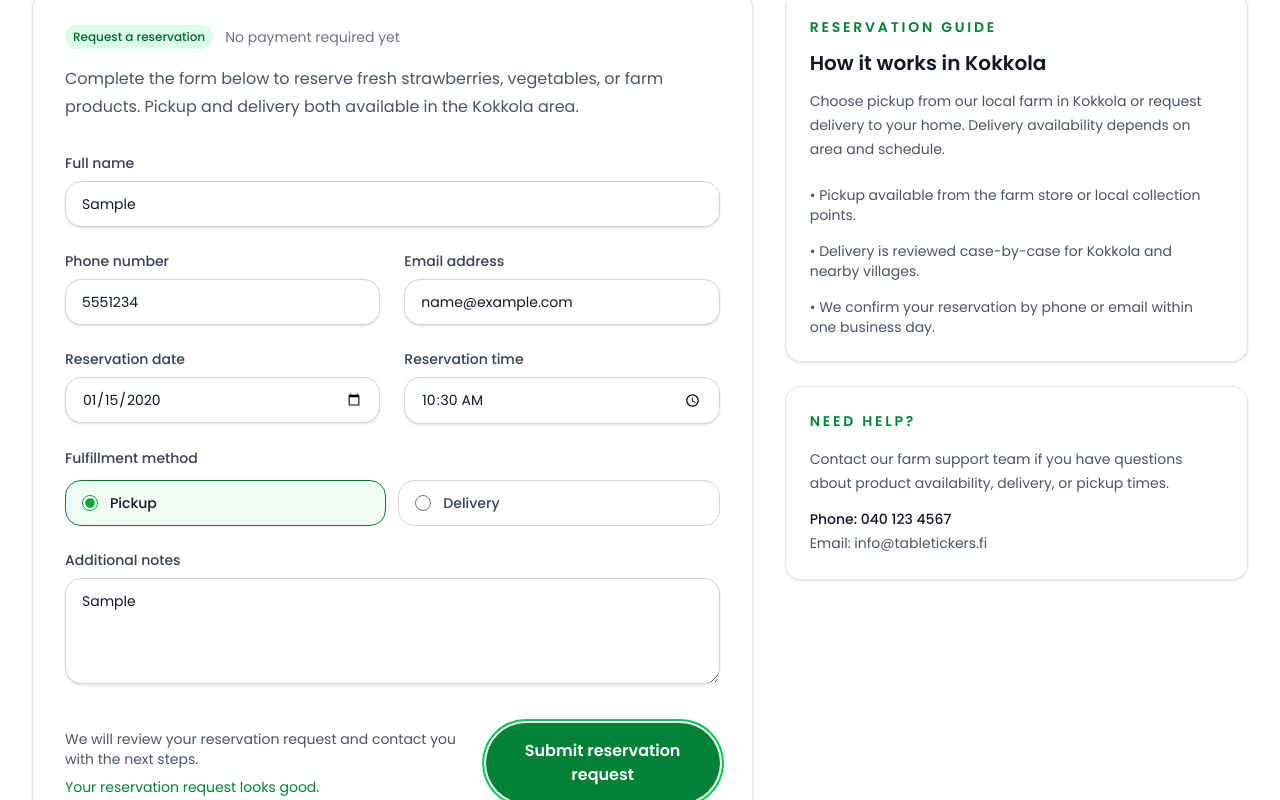
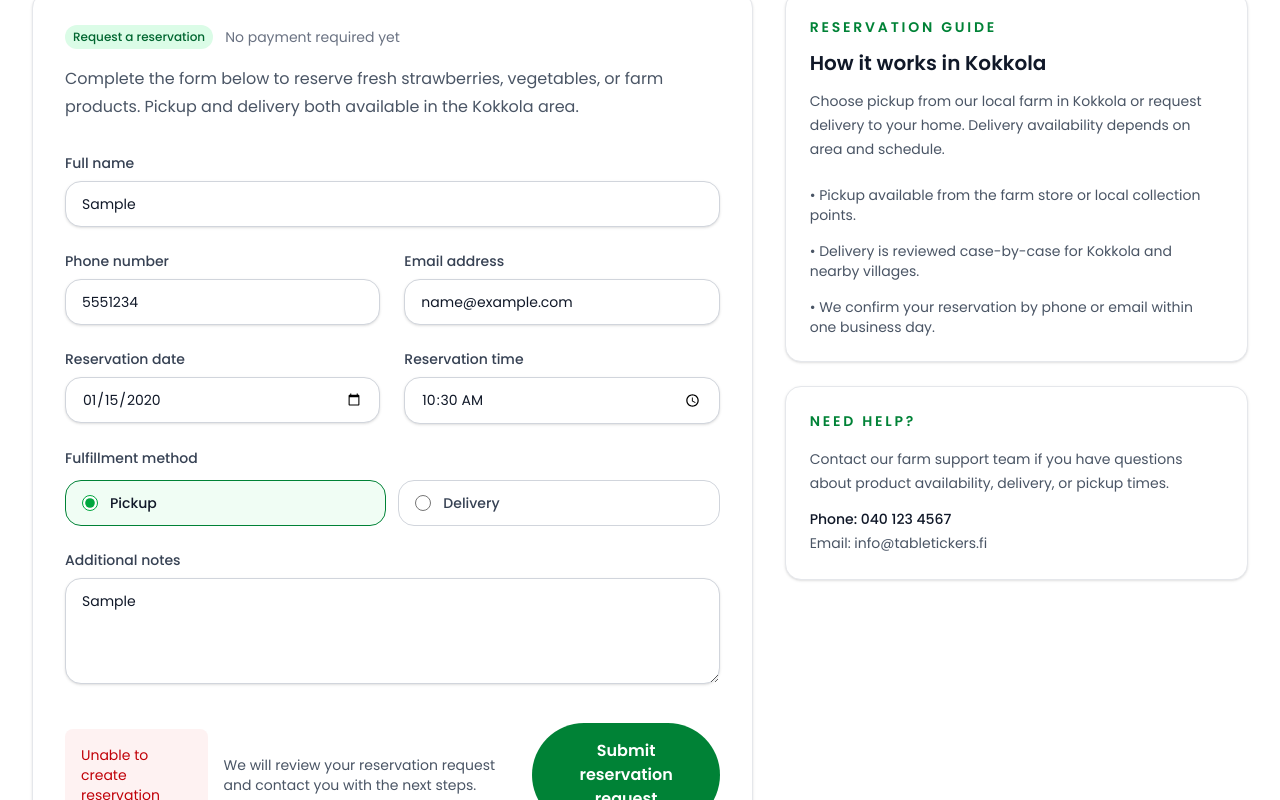
Before and after one commit to Capstone-table-tickers/capstone-order-reservation, a Next.js app: page /reservation in a window 1280 px wide. Both pictures are taken after typing "Sample", "5551234", "name@example.com", "2020-01-15", "10:30", "Sample" into the empty fields and a click on the button "Submit reservation request". Shown: the part 413-1213 px from the top of the page. Built offline with nearby package versions, Linux system fonts and the light colour scheme; no server answers; the database is empty.

Commit message:
connected reservation form to backend

```diff
--- a/src/app/(public)/reservation/page.tsx
+++ b/src/app/(public)/reservation/page.tsx
@@ -72,6 +72,8 @@ export default function ReservationPage() {
   const [touched, setTouched] = useState<Record<string, boolean>>({});
   const [submitted, setSubmitted] = useState(false);
   const [success, setSuccess] = useState(false);
+  const [isSubmitting, setIsSubmitting] = useState(false);
+  const [submitError, setSubmitError] = useState<string | null>(null);
 
   const errors = useMemo(() => validateForm(form), [form]);
   const hasErrors = Object.keys(errors).length > 0;
@@ -93,8 +95,12 @@ export default function ReservationPage() {
     setTouched((current) => ({ ...current, [event.target.name]: true }));
   }
 
-  function handleSubmit(event: React.FormEvent<HTMLFormElement>) {
+  async function handleSubmit(event: React.FormEvent<HTMLFormElement>) {
     event.preventDefault();
+
+    // Prevent duplicate submissions
+    if (isSubmitting) return;
+
     setSubmitted(true);
     setTouched({
       fullName: true,
@@ -105,10 +111,43 @@ export default function ReservationPage() {
       address: true,
     });
 
-    if (!hasErrors) {
-      setSuccess(true);
-    } else {
+    if (hasErrors) {
       setSuccess(false);
+      return;
+    }
+
+    // Start submission
+    setIsSubmitting(true);
+    setSubmitError(null);
+
+    try {
+      const response = await fetch("/api/reservations", {
+        method: "POST",
+        headers: {
+          "Content-Type": "application/json",
+        },
+        body: JSON.stringify(form),
+      });
+
+      const result = await response.json();
+
+      if (response.ok && result.success) {
+        setSuccess(true);
+      } else {
+        setSuccess(false);
+        if (result.error?.type === "VALIDATION_ERROR") {
+          console.log("Validation errors:", result.error.issues);
+          setSubmitError("Please check the form for errors and try again.");
+        } else {
+          setSubmitError(result.error?.message || "Something went wrong. Please try again.");
+        }
+      }
+    } catch (error) {
+      console.error("Submission error:", error);
+      setSuccess(false);
+      setSubmitError("Network error. Please check your connection and try again.");
+    } finally {
+      setIsSubmitting(false);
     }
   }
 
@@ -307,16 +346,26 @@ export default function ReservationPage() {
             </div>
 
             <div className="mt-8 flex flex-col gap-4 sm:flex-row sm:items-center sm:justify-between">
+              {submitError && (
+                <div className="rounded-lg bg-red-50 p-4">
+                  <p className="text-sm text-red-700">{submitError}</p>
+                </div>
+              )}
               <div>
                 <p className="text-sm text-gray-600">
                   We will review your reservation request and contact you with the next steps.
                 </p>
                 {success && (
-                  <p className="mt-2 text-sm text-green-700">Your reservation request looks good.</p>
+                  <p className="mt-2 text-sm text-green-700">Your reservation request has been submitted successfully!</p>
                 )}
               </div>
-              <Button type="submit" size="lg" className="w-full sm:w-auto">
-                Submit reservation request
+              <Button
+                type="submit"
+                size="lg"
+                className="w-full sm:w-auto"
+                disabled={isSubmitting}
+              >
+                {isSubmitting ? "Submitting..." : "Submit reservation request"}
               </Button>
             </div>
           </form>
```
